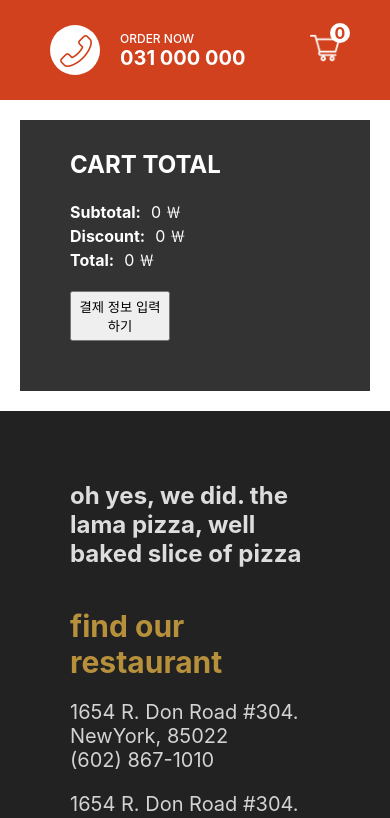
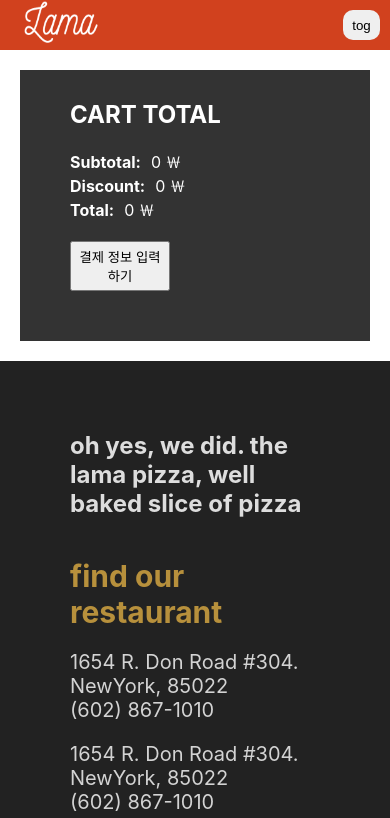
Before and after one commit to kyk1211/next-pizza, a Next.js app: page /Cart in a window 390 px wide. Shown: the top 818 px of the page. Built offline with nearby package versions, Linux system fonts and the light colour scheme.

Commit message:
responsive navbar

```diff
--- a/components/Navbar.tsx
+++ b/components/Navbar.tsx
@@ -3,10 +3,20 @@ import Image from 'next/image';
 import { useSelector } from 'react-redux';
 import styles from '@styles/Navbar.module.css';
 import Link from 'next/link';
+import { useEffect, useState } from 'react';
+import { useRouter } from 'next/router';
 
 export default function Navbar() {
+  const router = useRouter();
   const quan = useSelector((state: RootState) => state.cart.quan);
+  const [toggle, setToggle] = useState(false);
+
+  useEffect(() => {
+    setToggle(false);
+  }, [router.pathname]);
+
   return (
+    <>
       <div className={styles.container}>
         <div className={styles.item}>
           <div className={styles.callButton}>
@@ -20,13 +30,13 @@ export default function Navbar() {
           </div>
           <div className={styles.texts}>
             <div className={styles.text}>ORDER NOW</div>
-          <div className={styles.text}>031 000 000</div>
+            <div className={styles.text}>{'031 ' + '789 ' + '1234'}</div>
           </div>
         </div>
         <div className={styles.item}>
           <ul className={styles.list}>
             <Link href="/" passHref>
-            <li className={styles.listItem}>Homepage</li>
+              <li className={styles.listItem}>Home</li>
             </Link>
             <li className={styles.listItem}>Products</li>
             <li className={styles.listItem}>Menu</li>
@@ -61,5 +71,53 @@ export default function Navbar() {
           </a>
         </Link>
       </div>
+      <div className={styles.smallContainer}>
+        <div className={styles.smallHead}>
+          <Link href="/" passHref>
+            <Image
+              src="/img/logo.png"
+              alt=""
+              width="100px"
+              height="50px"
+              layout="fixed"
+            />
+          </Link>
+        </div>
+
+        <button
+          className={styles.toggle}
+          onClick={() => setToggle((prev) => !prev)}
+        >
+          tog
+        </button>
+      </div>
+      {toggle && (
+        <div className={styles.smallMenu}>
+          <div className={styles.menuItem}>
+            <span>
+              ORDER NOW
+              <br />
+              {'031 ' + '789 ' + '1234'}
+            </span>
+          </div>
+          <div className={styles.menuItem}>
+            <span>Products</span>
+          </div>
+          <div className={styles.menuItem}>
+            <span>Menu</span>
+          </div>
+          <div className={styles.menuItem}>
+            <span>Events</span>
+          </div>
+          <div className={styles.menuItem}>
+            <span>Blog</span>
+          </div>
+          <div className={styles.menuItem}>
+            <span>Cart</span>
+            <span>{quan}</span>
+          </div>
+        </div>
+      )}
+    </>
   );
 }
--- a/styles/Navbar.module.css
+++ b/styles/Navbar.module.css
@@ -82,11 +82,67 @@
   color: #d1411e;
 }
 
+.smallContainer {
+  display: none;
+}
+
+.smallMenu {
+  display: none;
+}
+
 @media screen and (max-width: 480px) {
-  .item:nth-child(2) {
+  .container {
     display: none;
   }
-  .item:nth-child(1) {
-    flex: 3;
+
+  .smallContainer {
+    display: flex;
+    z-index: 50;
+    background-color: #d1411e;
+    position: sticky;
+    top: 0;
+    height: 50px;
+    justify-content: space-between;
+    padding: 0 10px;
+    align-items: center;
+  }
+
+  .smallHead {
+    color: black;
+    cursor: pointer;
+  }
+
+  .toggle {
+    border: none;
+    border-radius: 10px;
+    width: 10%;
+    height: 60%;
+  }
+
+  .smallMenu {
+    width: 100%;
+    z-index: 2000;
+    display: flex;
+    flex-direction: column;
+    position: fixed;
+    top: calc(0% + 50px);
+    background-color: #d84b0a;
+  }
+
+  .menuItem {
+    border-bottom: 1px solid rgb(168, 167, 167);
+    padding-left: 10px;
+    height: 60px;
+    display: flex;
+    align-items: center;
+    justify-content: center;
+  }
+
+  .menuItem:last-child {
+    border-bottom: 2px solid rgb(168, 167, 167);
+  }
+
+  .menuItem span {
+    cursor: pointer;
   }
 }
```
Also changed, not shown: components/Featured.tsx (+9 -2 lines). Lines whose indentation alone changed are shown as unchanged.
